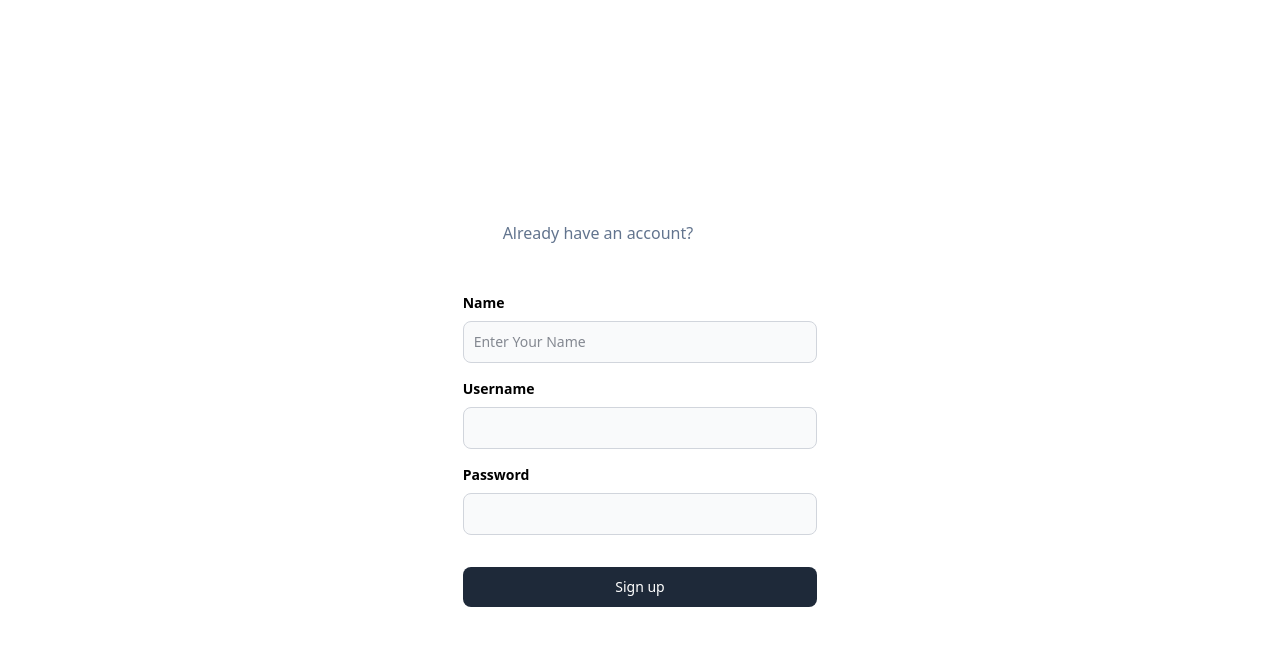
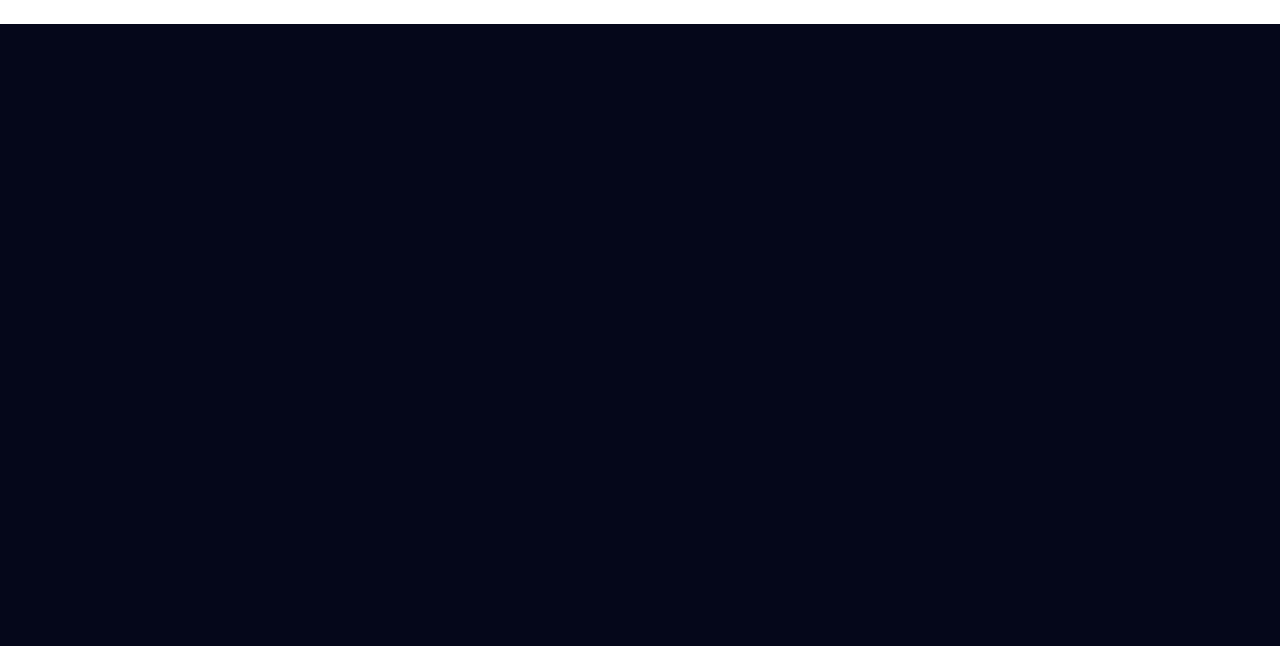
Before and after one commit to Tanujeet/CodeClimb, a Next.js app in the folder apps/web/: page /auth/signup in a window 1280 px wide. Shown: the top 646 px of the page. Built offline with nearby package versions, Linux system fonts and the light colour scheme.

Commit message:
Home page frontend created

```diff
--- a/apps/web/Components/Auth.tsx
+++ b/apps/web/Components/Auth.tsx
@@ -1,100 +1,7 @@
 "use client";
 
-import LabelledInput from "../Components/LablledInput";
-import Link from "next/link";
-
-import { useState } from "react";
-
-const Auth = ({ type }: { type: "signup" | "signin" }) => {
-  const [postInputs, setPostInputs] = useState({
-    username: "",
-    password: "",
-    name: "",
-  });
-
-  const [error, setError] = useState("");
-
-  // async function sendRequest() {
-  //   try {
-  //     const response = await axios.post(
-  //       `${BACKEND_URL}/api/v1/user/${type === "signup" ? "signup" : "signin"}`,
-  //       postInputs
-  //     );
-
-  //     const jwt = response.data;
-  //     localStorage.setItem("token", jwt);
-  //     navigate("/blogs");
-  //   } catch (err) {
-  //     setError("Invalid username or password");
-  //   }
-  // }
-  return (
-    <div className="h-screen flex justify-center items-center ">
-      <div className="flex justify-center">
-        <div>
-          <div className="px-10">
-            <div className="text-3xl font-extrabold">
-              {type === "signup"
-                ? "Create an Account"
-                : "Login your credentials"}
-            </div>
-            <div className="text-slate-500">
-              {type === "signin"
-                ? "Don't have an account?"
-                : "Already have an account?"}
-              <Link
-                className="pl-2 underline"
-                href={type === "signin" ? "/auth/signup" : "/auth/signin"}
-              />
-            </div>
-          </div>
-          <div className="pt-8">
-            {type === "signup" ? (
-              <LabelledInput
-                label="Name"
-                placeholder="Enter Your Name"
-                onChange={(e) => {
-                  setPostInputs({
-                    ...postInputs,
-                    name: e.target.value,
-                  });
-                }}
-              />
-            ) : null}
-            <LabelledInput
-              label="Username"
-              placeholder=""
-              onChange={(e) => {
-                setPostInputs({
-                  ...postInputs,
-                  username: e.target.value,
-                });
-              }}
-            />
-            <LabelledInput
-              label="Password"
-              type={"password"}
-              placeholder=""
-              onChange={(e) => {
-                setPostInputs({
-                  ...postInputs,
-                  password: e.target.value,
-                });
-              }}
-            />
-            {error && <div className="text-red-500 pt-2">{error}</div>}
-            <button
-              // onClick={sendRequest}
-              type="button"
-              className="mt-8 w-full text-white bg-gray-800 hover:bg-gray-900 focus:outline-none focus:ring-4 focus:ring-gray-300 font-medium rounded-lg text-sm px-5 py-2.5 me-2 mb-2 dark:bg-gray-800 dark:hover:bg-gray-700 dark:focus:ring-gray-700 dark:border-gray-700"
-            >
-              {type === "signup" ? "Sign up" : "Sign in"}
-            </button>
-          </div>
-        </div>
-      </div>
-    </div>
-  );
+const Auth = () => {
+  return <div>Auth</div>;
 };
 
 export default Auth;
--- /dev/null
+++ b/apps/web/Components/Button.tsx
@@ -0,0 +1,7 @@
+const Button = () => {
+  return (
+    <div>Button</div>
+  );
+};
+
+export default Button;
--- a/apps/web/Components/Navbar.tsx
+++ b/apps/web/Components/Navbar.tsx
@@ -1,22 +1,32 @@
 "use client";
 import { useRouter } from "next/navigation";
+import Link from "next/link";
 
 const Navbar = () => {
   const router = useRouter();
 
   return (
-    <nav className="flex justify-between items-center p-4 w-full">
+    <nav
+      className="flex justify-between items-center p-4 w-full"
+      role="navigation"
+    >
       <div className="text-xl font-bold">CodeCLimb</div>
 
       <div className="absolute left-1/2 transform -translate-x-1/2 flex gap-6">
-        <div className="cursor-pointer">Career Roadmap</div>
-        <div className="cursor-pointer">Projects</div>
-        <div className="cursor-pointer">Blogs</div>
+        <Link href="/career" className="cursor-pointer">
+          Career Roadmap
+        </Link>
+        <Link href="/projects" className="cursor-pointer">
+          Projects
+        </Link>
+        <Link href="/blogs" className="cursor-pointer">
+          Blogs
+        </Link>
       </div>
 
       <button
         onClick={() => router.push("/auth/signin")}
-        className="text-white px-4 py-2 rounded border border-transparent hover:border-purple-600 transition"
+        className="relative px-6 py-3 rounded-xl text-xs bg-slate-800 w-fit h-fit  outline outline-offset-2 outline-slate-800 hover:outline-purple-500 font-semibold hover:bg-gradient-to-br from-indigo-500 via-purple-500 to-pink-500 glass-effect transition-all duration-300 ease-in-out"
       >
         Get Started
       </button>
--- a/apps/web/app/auth/signin/page.tsx
+++ b/apps/web/app/auth/signin/page.tsx
@@ -1,11 +1,5 @@
-import Auth from "../../../Components/Auth";
-
 const Signin = () => {
-  return (
-    <div className="bg-white">
-      <Auth type="signin" />
-    </div>
-  );
+  return <div className="bg-white"></div>;
 };
 
 export default Signin;
--- a/apps/web/app/globals.css
+++ b/apps/web/app/globals.css
@@ -1,2 +1,6 @@
 
 @import "tailwindcss";
+
+body{
+    background-color: rgb(5, 7, 26);
+}
--- a/apps/web/app/page.tsx
+++ b/apps/web/app/page.tsx
@@ -4,6 +4,17 @@ const page = () => {
   return (
     <div>
       <Navbar />
+      <div className="pt-45 pl-10">
+        <h1 className="font-semibold text-[2.2rem] md:text-[3rem] lg:text-[4rem] max-w-[800px] mt-4 z-10">
+          Your simple guide to <br />
+          <span className="text-transparent bg-clip-text bg-gradient-to-r w-fit from-purple-500 via-pink-400 to-yellow-300">
+            Code projects
+          </span>
+        </h1>
+        <p className="text-gray-200 max-w-[800px] text-md lg:text-lg block font-light mt-4">
+          Climb from beginner to pro with real-world coding challenges.
+        </p>
+      </div>
     </div>
   );
 };
```
